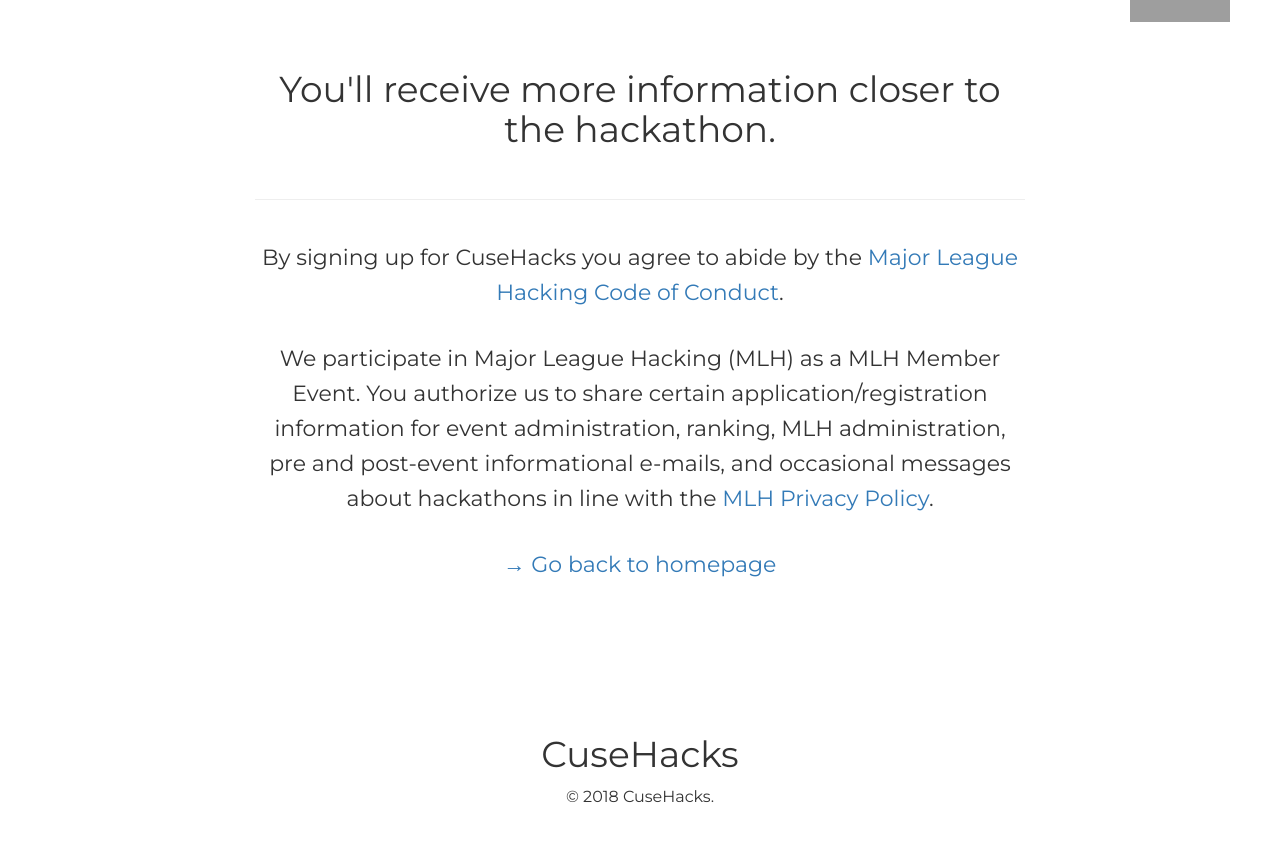
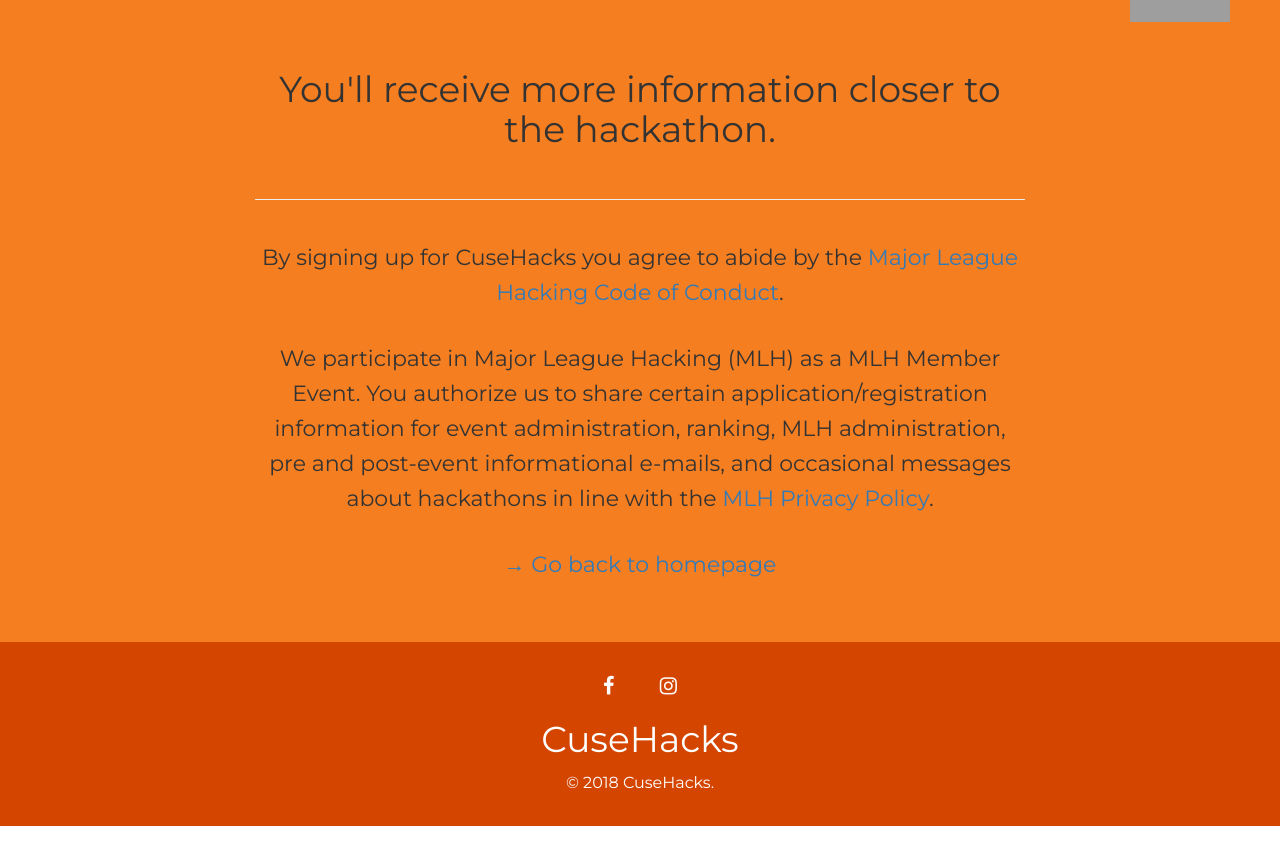
Before and after one commit to innovateorange/cusehacks, a Jekyll site: the page built from success.html, in a window 1280 px wide. Shown: the top 865 px of the page. Built offline with Jekyll 4.4.1, drawn with Linux system fonts in a browser that asks for light colours; nearby versions of some CDN libraries; grey boxes are pictures that could not be loaded.

Commit message:
Revert "colors"
This reverts commit f8f5ffc3208729fe010796c8ce9e8e0f8a40c446.

```diff
--- a/css/original.css
+++ b/css/original.css
@@ -79,9 +79,8 @@
 
 .hero {
   /*background-color: #D44500;*/
-  background-color: #FAA95A;
+  background-color: #fff;
   min-height: 110vh;
-  padding-bottom: 50px;
 }
 
 .hero hr {
@@ -187,7 +186,7 @@
 
 .about {
   border-width: 15px 0;
-  background-color: #fff;
+  background-color: #F47E20;
   padding: 50px 0;
   position: relative;
 }
@@ -237,7 +236,7 @@
  */
 
 .faq {
-  background-color: #F47E20;
+  background-color: #fff;
   margin-top: 15px;
   position: relative;
   padding: 50px;
@@ -268,7 +267,8 @@
 
 .sponsor {
   position: relative;
-  padding: 50px;
+  padding: 100px 0;
+  padding-bottom: 50px;
 }
 
 .sponsor p {
@@ -282,11 +282,7 @@
  */
 
 .footer {
-<<<<<<< HEAD
-  background-color: #FAA95A;
-=======
-  background-color: #F47E20;
->>>>>>> 6d3f0099893377a848aa387c376bed6eb9344686
+  background-color: #D44500;
   color: #fff;
   padding: 30px 0;
 }
@@ -294,7 +290,7 @@
 
 .footer .social__icon {
   padding: 0px 20px;
-  font-size: 30px;
+  font-size: 20px;
   color: white;
 }
 
```
Also changed, not shown: 1 other file.
